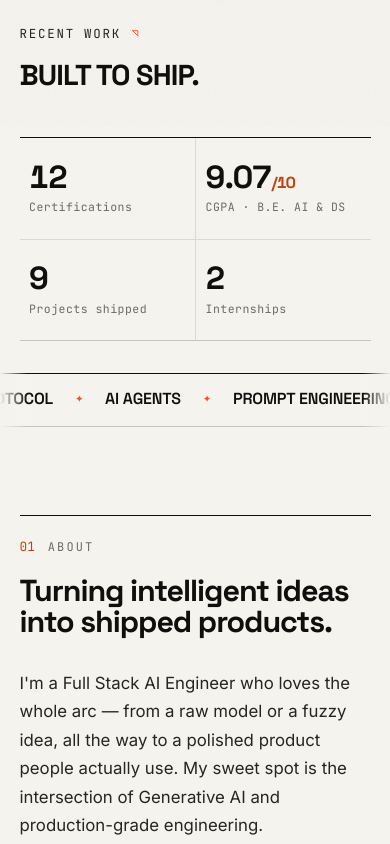
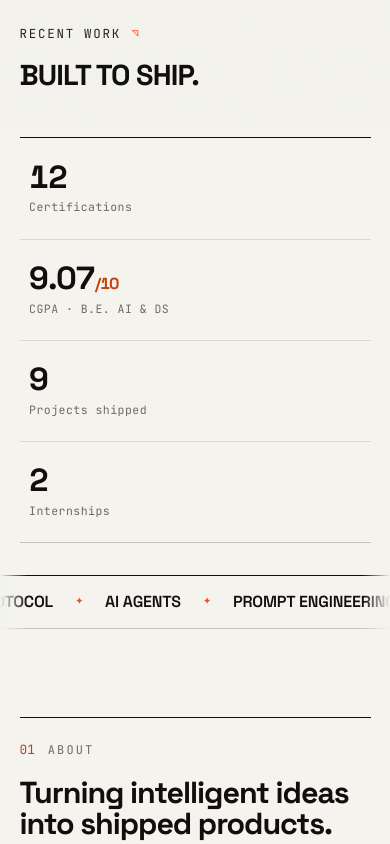
Before and after one commit to sachin-2004jlr/My-Portifolio, a React (Vite) app: page / in a window 390 px wide. Shown: the part 1280-2124 px from the top of the page. Built offline with nearby package versions, Linux system fonts and the light colour scheme.

Commit message:
responsive: stats stack to one column on the smallest screens

```diff
--- a/src/index.css
+++ b/src/index.css
@@ -699,6 +699,9 @@ section[id], [id='top'], [id='main'] { scroll-margin-top: calc(var(--nav-h) + 1r
   .hero__title { font-size: clamp(2.2rem, 12.5vw, 3rem); letter-spacing: -0.03em; }
   /* Shrink the fixed-width recent-work fan so rotated cards stay on-screen. */
   .hero__work-stack { transform: scale(0.82); transform-origin: left center; }
+  /* Two-up stats get cramped under ~360px — stack to a single readable column. */
+  .stats__inner { grid-template-columns: 1fr; }
+  .stat + .stat { border-left: none; border-top: 1px solid var(--line); }
 }
 
 /* ---------- Reduced motion ---------- */
```
